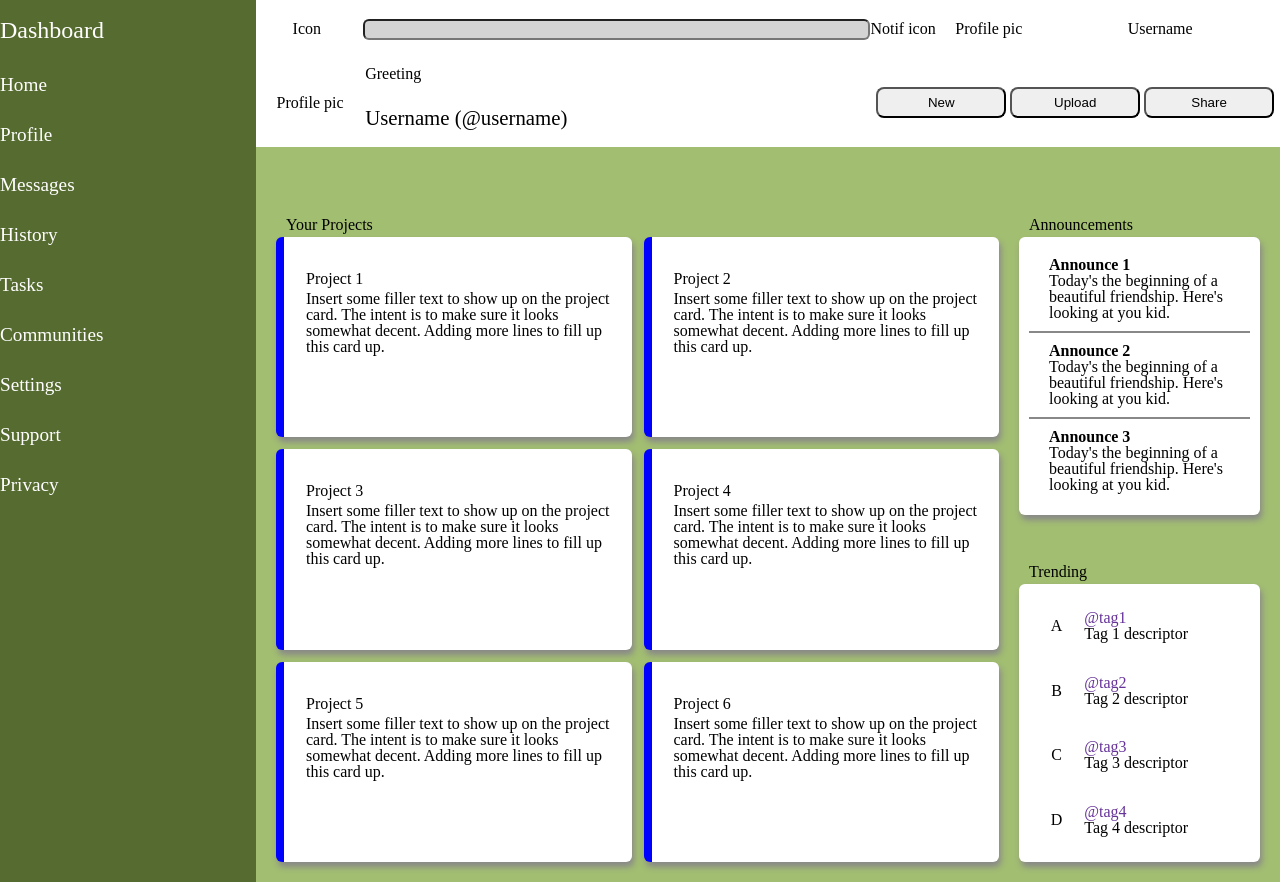
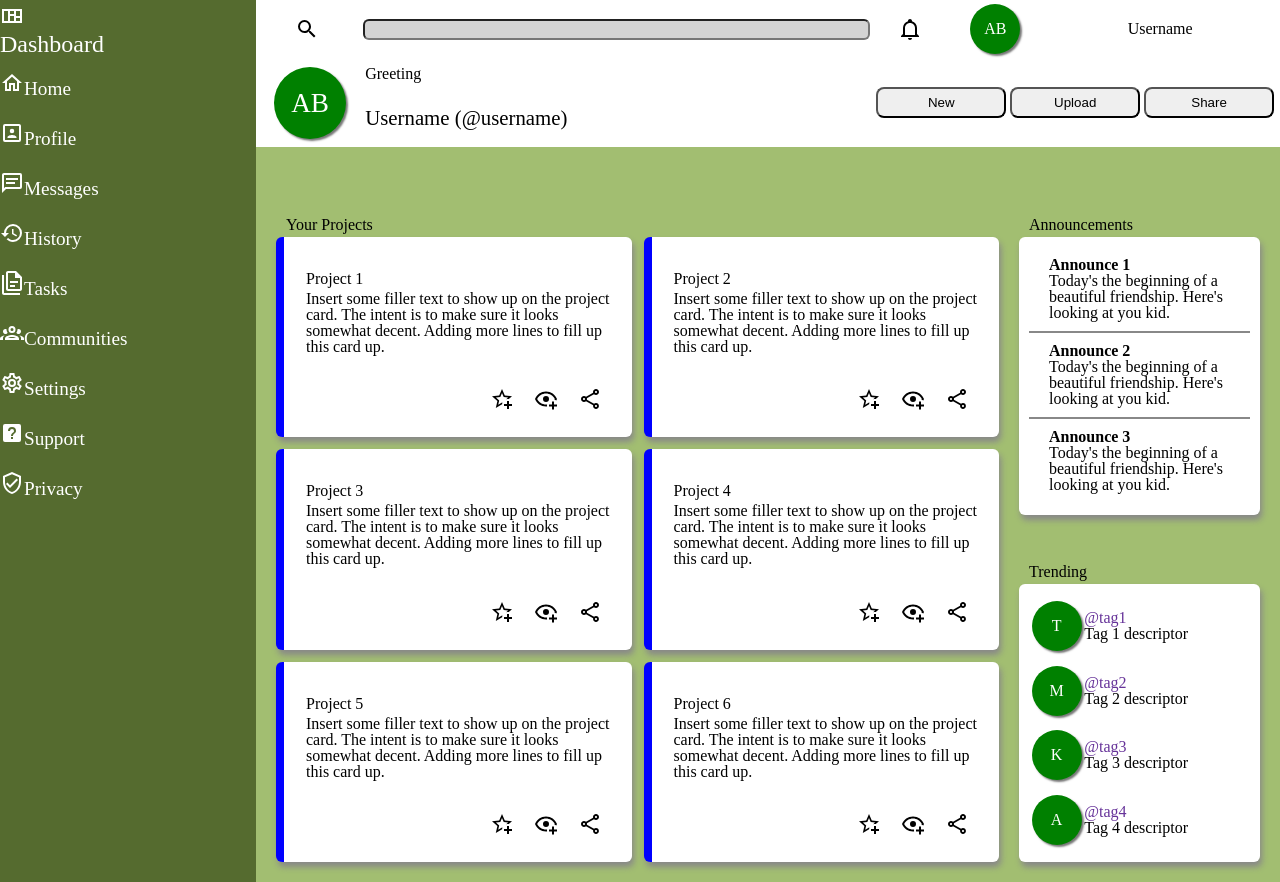
Before and after one commit to pcho101/top-admin-dashboard, a plain HTML site: page index.html in a window 1280 px wide. Drawn offline with Linux system fonts and the light colour scheme.

Commit message:
Add icons

```diff
--- a/index.html
+++ b/index.html
@@ -12,53 +12,73 @@
     <div class="sidebar">
         <div class="logo-section">
             <div class="logo">
-                <a href="#">Dashboard</a>
+                <a href="#">
+                    <img src="icons/dashboard.svg" alt="dashboard">Dashboard
+                </a>
             </div>
         </div>
         <div class="nav-top">
             <div class="nav-item">
-                <a href="#">Home</a>
+                <a href="#">
+                    <img src="icons/home.svg" alt="home">Home
+                </a>
             </div>
             <div class="nav-item">
-                <a href="#">Profile</a>
+                <a href="#">
+                    <img src="icons/profile.svg" alt="profile">Profile
+                </a>
             </div>
             <div class="nav-item">
-                <a href="#">Messages</a>
+                <a href="#">
+                    <img src="icons/messages.svg" alt="messages">Messages
+                </a>
             </div>
             <div class="nav-item">
-                <a href="#">History</a>
+                <a href="#">
+                    <img src="icons/history.svg" alt="history">History
+                </a>
             </div>
             <div class="nav-item">
-                <a href="#">Tasks</a>
+                <a href="#">
+                    <img src="icons/tasks.svg" alt="tasks">Tasks
+                </a>
             </div>
             <div class="nav-item">
-                <a href="#">Communities</a>
+                <a href="#">
+                    <img src="icons/communities.svg" alt="communities">Communities
+                </a>
             </div>
         </div>
         <div class="nav-bottom">
             <div class="nav-item">
-                <a href="#">Settings</a>
+                <a href="#">
+                    <img src="icons/settings.svg" alt="settings">Settings
+                </a>
             </div>
             <div class="nav-item">
-                <a href="#">Support</a>
+                <a href="#">
+                    <img src="icons/support.svg" alt="support">Support
+                </a>
             </div>
             <div class="nav-item">
-                <a href="#">Privacy</a>
+                <a href="#">
+                    <img src="icons/privacy.svg" alt="privacy">Privacy
+                </a>
             </div>
         </div>
     </div>
     <div class="header">
         <div class="search-bar">
-            <p>Icon</p>
+            <img src="icons/search.svg" alt="search">
             <input type="search" name="search" id="search">
         </div>
         <div class="profile-bar">
-            <p>Notif icon</p>
-            <p>Profile pic</p>
+            <img src="icons/notifications.svg" alt="notifications">
+            <div class="profile-bar-pic">AB</div>
             <p>Username</p>
         </div>
         <div class="user-info">
-            <p>Profile pic</p>
+            <div class="profile-bar-pic">AB</div>
             <p>Greeting</p>
             <p>Username (@username)</p>
         </div>
@@ -79,7 +99,15 @@
                         Adding more lines to fill up this card up.
                     </p>
                     <div></div>
-                    <a href="#" class="card-icon">1</a><a href="#" class="card-icon">2</a><a href="#" class="card-icon">3</a>
+                    <a href="#" class="card-icon">
+                        <img src="icons/star-plus.svg" alt="star-plus">
+                    </a>
+                    <a href="#" class="card-icon">
+                        <img src="icons/eye-plus.svg" alt="eye-plus">
+                    </a>
+                    <a href="#" class="card-icon">
+                        <img src="icons/share.svg" alt="share">
+                    </a>
                 </div>
                 <div class="project-card">
                     <h2>Project 2</h2>
@@ -88,7 +116,15 @@
                         Adding more lines to fill up this card up.
                     </p>
                     <div></div>
-                    <a href="#" class="card-icon">1</a><a href="#" class="card-icon">2</a><a href="#" class="card-icon">3</a>
+                    <a href="#" class="card-icon">
+                        <img src="icons/star-plus.svg" alt="star-plus">
+                    </a>
+                    <a href="#" class="card-icon">
+                        <img src="icons/eye-plus.svg" alt="eye-plus">
+                    </a>
+                    <a href="#" class="card-icon">
+                        <img src="icons/share.svg" alt="share">
+                    </a>
                 </div>
                 <div class="project-card">
                     <h2>Project 3</h2>
@@ -97,7 +133,15 @@
                         Adding more lines to fill up this card up.
                     </p>
                     <div></div>
-                    <a href="#" class="card-icon">1</a><a href="#" class="card-icon">2</a><a href="#" class="card-icon">3</a>
+                    <a href="#" class="card-icon">
+                        <img src="icons/star-plus.svg" alt="star-plus">
+                    </a>
+                    <a href="#" class="card-icon">
+                        <img src="icons/eye-plus.svg" alt="eye-plus">
+                    </a>
+                    <a href="#" class="card-icon">
+                        <img src="icons/share.svg" alt="share">
+                    </a>
                 </div>
                 <div class="project-card">
                     <h2>Project 4</h2>
@@ -106,7 +150,15 @@
                         Adding more lines to fill up this card up.
                     </p>
                     <div></div>
-                    <a href="#" class="card-icon">1</a><a href="#" class="card-icon">2</a><a href="#" class="card-icon">3</a>
+                    <a href="#" class="card-icon">
+                        <img src="icons/star-plus.svg" alt="star-plus">
+                    </a>
+                    <a href="#" class="card-icon">
+                        <img src="icons/eye-plus.svg" alt="eye-plus">
+                    </a>
+                    <a href="#" class="card-icon">
+                        <img src="icons/share.svg" alt="share">
+                    </a>
                 </div>
                 <div class="project-card">
                     <h2>Project 5</h2>
@@ -115,7 +167,15 @@
                         Adding more lines to fill up this card up.
                     </p>
                     <div></div>
-                    <a href="#" class="card-icon">1</a><a href="#" class="card-icon">2</a><a href="#" class="card-icon">3</a>
+                    <a href="#" class="card-icon">
+                        <img src="icons/star-plus.svg" alt="star-plus">
+                    </a>
+                    <a href="#" class="card-icon">
+                        <img src="icons/eye-plus.svg" alt="eye-plus">
+                    </a>
+                    <a href="#" class="card-icon">
+                        <img src="icons/share.svg" alt="share">
+                    </a>
                 </div>
                 <div class="project-card">
                     <h2>Project 6</h2>
@@ -124,7 +184,15 @@
                         Adding more lines to fill up this card up.
                     </p>
                     <div></div>
-                    <a href="#" class="card-icon">1</a><a href="#" class="card-icon">2</a><a href="#" class="card-icon">3</a>
+                    <a href="#" class="card-icon">
+                        <img src="icons/star-plus.svg" alt="star-plus">
+                    </a>
+                    <a href="#" class="card-icon">
+                        <img src="icons/eye-plus.svg" alt="eye-plus">
+                    </a>
+                    <a href="#" class="card-icon">
+                        <img src="icons/share.svg" alt="share">
+                    </a>
                 </div>
             </div>
         </div>
@@ -156,22 +224,22 @@
             <h1>Trending</h1>
             <div class="trending">
                 <div class="trending-card">
-                    <p>A</p>
+                    <div class="profile-bar-pic">T</div>
                     <h4>@tag1</h4>
                     <p>Tag 1 descriptor</p>
                 </div>
                 <div class="trending-card">
-                    <p>B</p>
+                    <div class="profile-bar-pic">M</div>
                     <h4>@tag2</h4>
                     <p>Tag 2 descriptor</p>
                 </div>
                 <div class="trending-card">
-                    <p>C</p>
+                    <div class="profile-bar-pic">K</div>
                     <h4>@tag3</h4>
                     <p>Tag 3 descriptor</p>
                 </div>
                 <div class="trending-card">
-                    <p>D</p>
+                    <div class="profile-bar-pic">A</div>
                     <h4>@tag4</h4>
                     <p>Tag 4 descriptor</p>
                 </div>
--- a/style.css
+++ b/style.css
@@ -14,6 +14,10 @@ body {
     grid-template-rows: 60px 300px 150px;
     background-color: darkolivegreen;
     font-size: 1.2rem;
+}
+
+.sidebar img {
+    filter: invert(100%);
 }
 
 .logo-section,
@@ -50,7 +54,7 @@ a {
     grid-template-columns: 1fr 5fr;
 }
 
-.search-bar p {
+.search-bar>img {
     place-self: center;
 }
 
@@ -66,11 +70,23 @@ a {
     grid-template-columns: 1fr 1fr 3fr;
 }
 
-.profile-bar p {
-    place-self: center stretch;
+.profile-bar>img {
+    place-self: center;
 }
 
-.profile-bar>p:last-child {
+.profile-bar-pic {
+    place-self: center;
+    height: 50px;
+    width: 50px;
+    line-height: 50px;
+    text-align: center;
+    border-radius: 50%;
+    color: white;
+    background-color: green;
+    box-shadow: 2px 2px 2px 0px #777777;
+}
+
+.profile-bar>p {
     place-self: center;
 }
 
@@ -86,9 +102,13 @@ a {
     align-self: center;
 }
 
-.user-info>p:first-child {
+.user-info .profile-bar-pic {
     grid-row: 1 / 3;
     place-self: center;
+    font-size: 1.7rem;
+    height: 4.5rem;
+    width: 4.5rem;
+    line-height: 4.5rem;
 }
 
 .user-info>p:last-child {
@@ -203,7 +223,7 @@ button {
     grid-template-rows: 1fr 1fr;
 }
 
-.trending-card>p:first-child {
+.trending-card .profile-bar-pic {
     grid-row: 1 / 3;
     place-self: center;
 }
```
Also changed, not shown: icons/communities.svg (added), icons/dashboard.svg (added), icons/eye-plus.svg (added), icons/history.svg (added), icons/home.svg (added), icons/messages.svg (added), icons/notifications.svg (added), icons/privacy.svg (added), icons/profile.svg (added), icons/search.svg (added), icons/settings.svg (added), icons/share.svg (added), icons/star-plus.svg (added), icons/support.svg (added), 1 more files.
